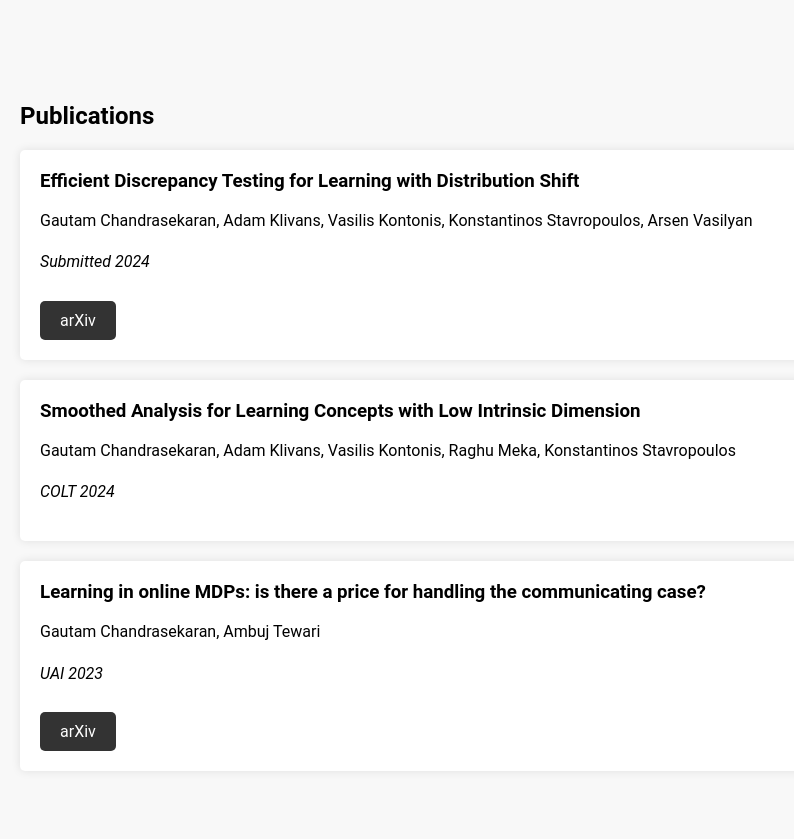
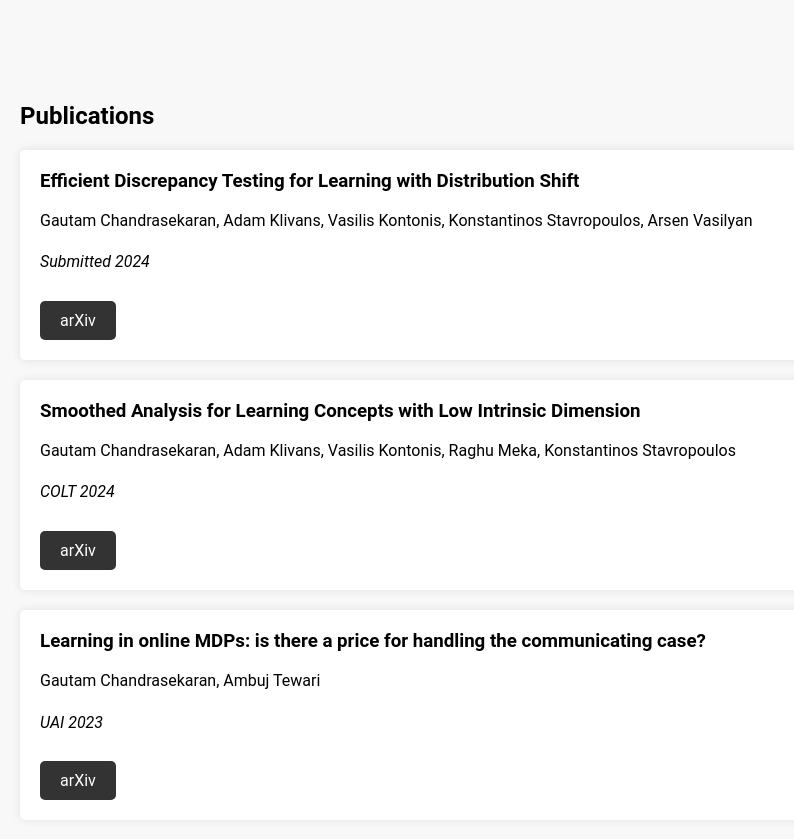
Before and after one commit to gautamc-git/temp-website, a Jekyll site: the page built from index.md, in a window 1280 px wide and 1310 px high. Shown: the part 450-1289 px from the top of the window, without its empty margins (0-794 px from the left). Built offline with Jekyll 4.4.1, drawn with Linux system fonts in a browser that asks for light colours.

Commit message:
Update index.md

```diff
--- a/index.md
+++ b/index.md
@@ -38,7 +38,7 @@ title: "Home"
       <h3>Smoothed Analysis for Learning Concepts with Low Intrinsic Dimension</h3>
       <p>Gautam Chandrasekaran, Adam Klivans, Vasilis Kontonis, Raghu Meka, Konstantinos Stavropoulos</p>
       <p><em>COLT 2024</em></p>
-      <!--<a href="link-to-conference-paper" target="_blank">Read More</a>-->
+      <a href="http://arxiv.org/abs/2407.00966" target="_blank">arXiv</a>
     </div>
     <!-- ONLINE MDP!-->
     <div class="publication-card">
```
